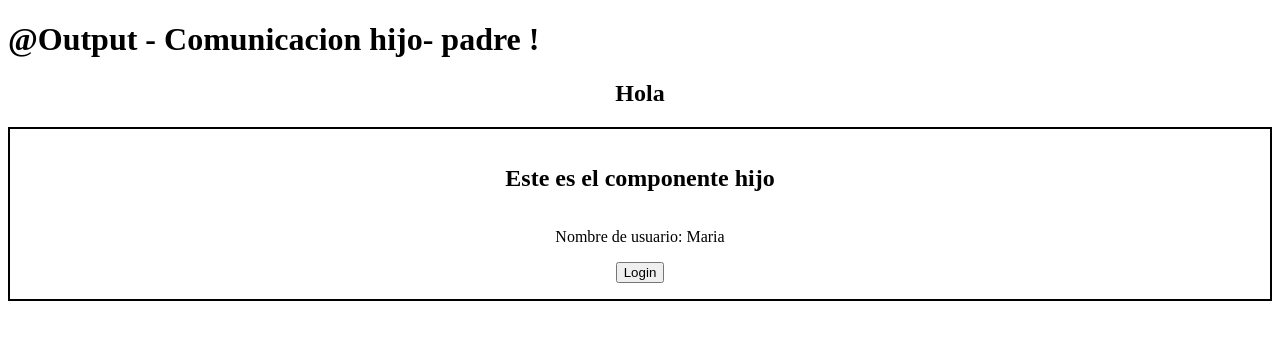
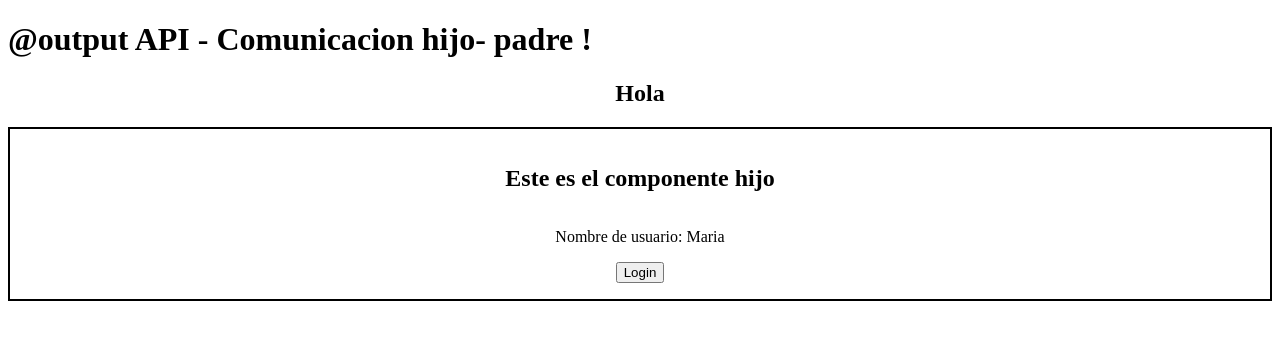
Before and after one commit to Mariacabriles29/projectAngular, an Angular app: page / in a window 1280 px wide. Shown: the top 340 px of the page. Built offline with nearby package versions, Linux system fonts and the light colour scheme.

Commit message:
feat: output signals API

```diff
--- a/src/app/app.component.html
+++ b/src/app/app.component.html
@@ -28,7 +28,12 @@
 <app-child [msg]="text" [person]="person"></app-child> -->
 
 <!-- Comunicacion del hijo al padre  -->
-<h1>&#64;Output - Comunicacion hijo- padre !</h1>
+<!-- <h1>&#64;Output - Comunicacion hijo- padre !</h1>
+<h2 style="text-align: center;"> Hola {{name}}</h2>
+<app-child (login)="setName($event)"></app-child> -->
+
+<!-- Comunicacion del hijo al padre usando signals output  -->
+<h1>&#64;output API - Comunicacion hijo- padre !</h1>
 <h2 style="text-align: center;"> Hola {{name}}</h2>
 <app-child (login)="setName($event)"></app-child>
 <router-outlet />
--- a/src/app/components/child/child.component.ts
+++ b/src/app/components/child/child.component.ts
@@ -1,4 +1,11 @@
-import { Component, EventEmitter, input, Input, Output } from '@angular/core';
+import {
+  Component,
+  EventEmitter,
+  input,
+  Input,
+  output,
+  Output,
+} from '@angular/core';
 
 @Component({
   selector: 'app-child',
@@ -21,8 +28,12 @@ export class ChildComponent {
 
   // variable para la comuniacion del hijo al padre
 
-  @Output()
-  login: EventEmitter<any> = new EventEmitter<any>();
+  // @Output()
+  // login: EventEmitter<any> = new EventEmitter<any>();
+  //usando el output como un signal
+
+  //ahora en las nuevas versiones se usa output COMO UNA SIGNALS en lugar de EventEmitteR y no se usan decoradores
+  login = output<any>();
 
   userName: string = 'Maria';
 
```
